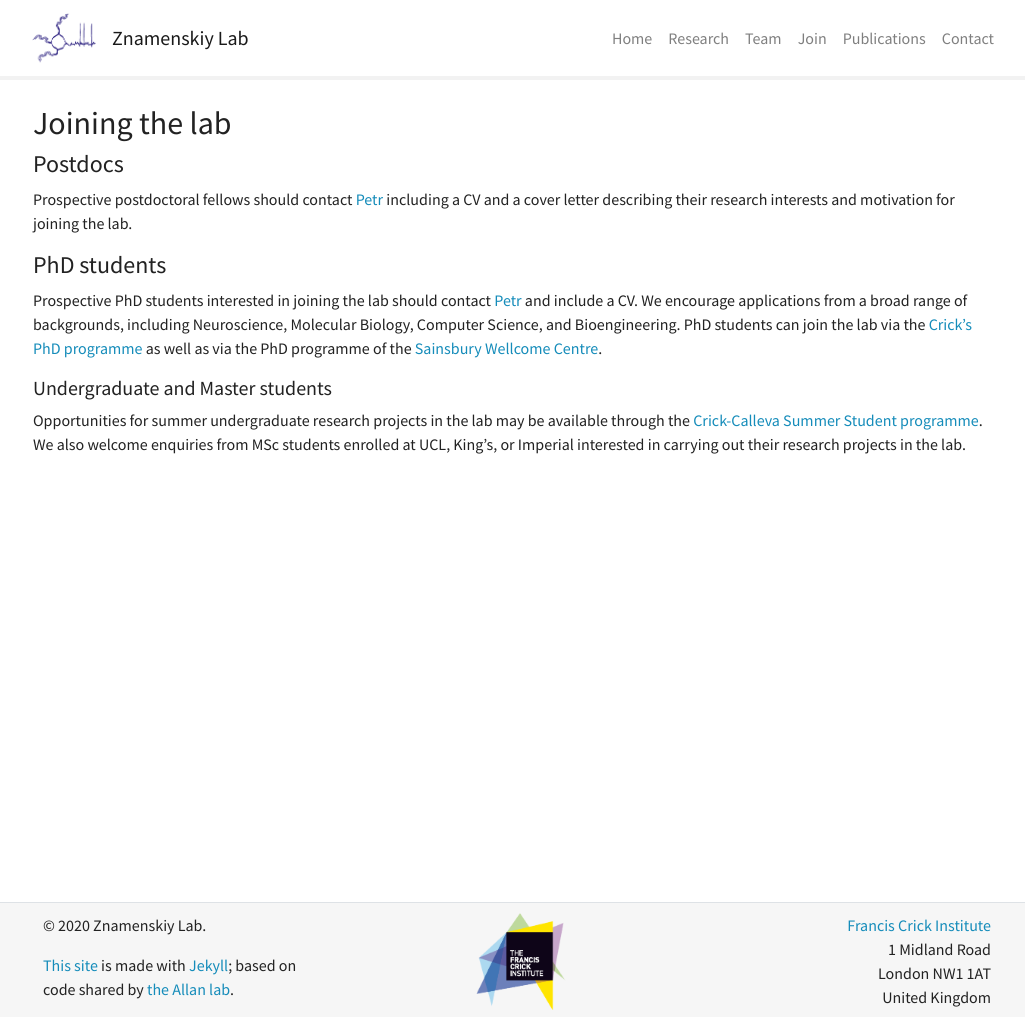
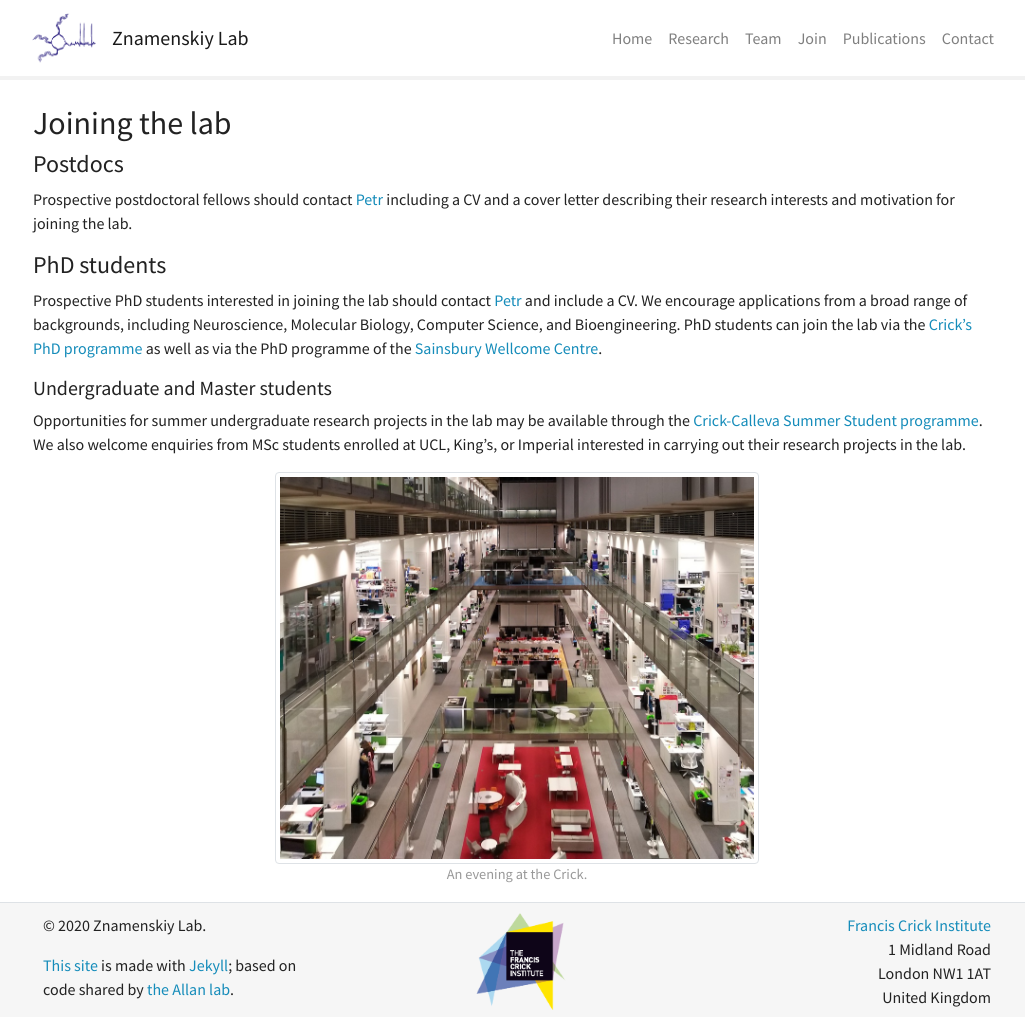
Before and after one commit to znamlab/znamlab.github.io, a Jekyll site: the page built from _pages/vacancies.md, in a window 1280 px wide and 1017 px high. Shown: the whole window, without its empty margins (123-1148 px from the left). Built offline with Jekyll 4.4.1, drawn with Linux system fonts in a browser that asks for light colours; nearby versions of some CDN libraries.

Commit message:
update join page

```diff
--- a/_pages/vacancies.md
+++ b/_pages/vacancies.md
@@ -27,5 +27,7 @@ available through the [Crick-Calleva Summer Student programme](https://www.crick
 We also welcome enquiries from MSc students enrolled at UCL, King's, or Imperial
 interested in carrying out their research projects in the lab.
 
-<figure>
+<figure class="figure text-center">
+<img src="{{ site.url }}{{ site.baseurl }}/images/crick_photo.jpg" class="img-thumbnail w-50" alt="An evening at the Crick.">
+<figcaption class="figure-caption">An evening at the Crick.</figcaption>
 </figure>
```
